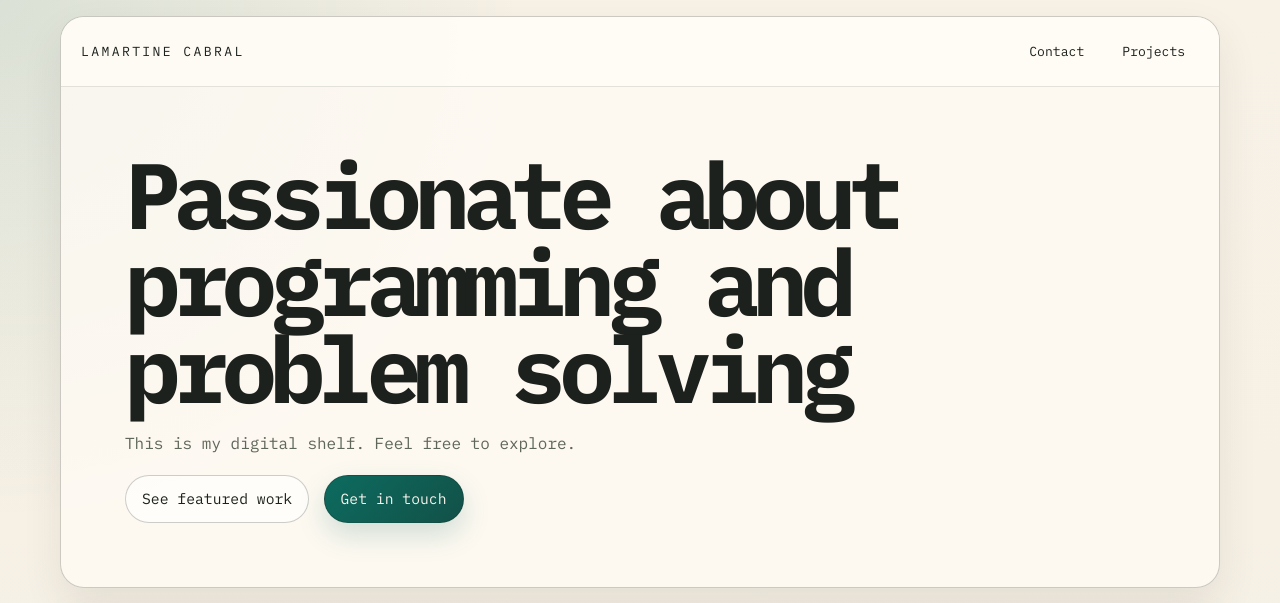
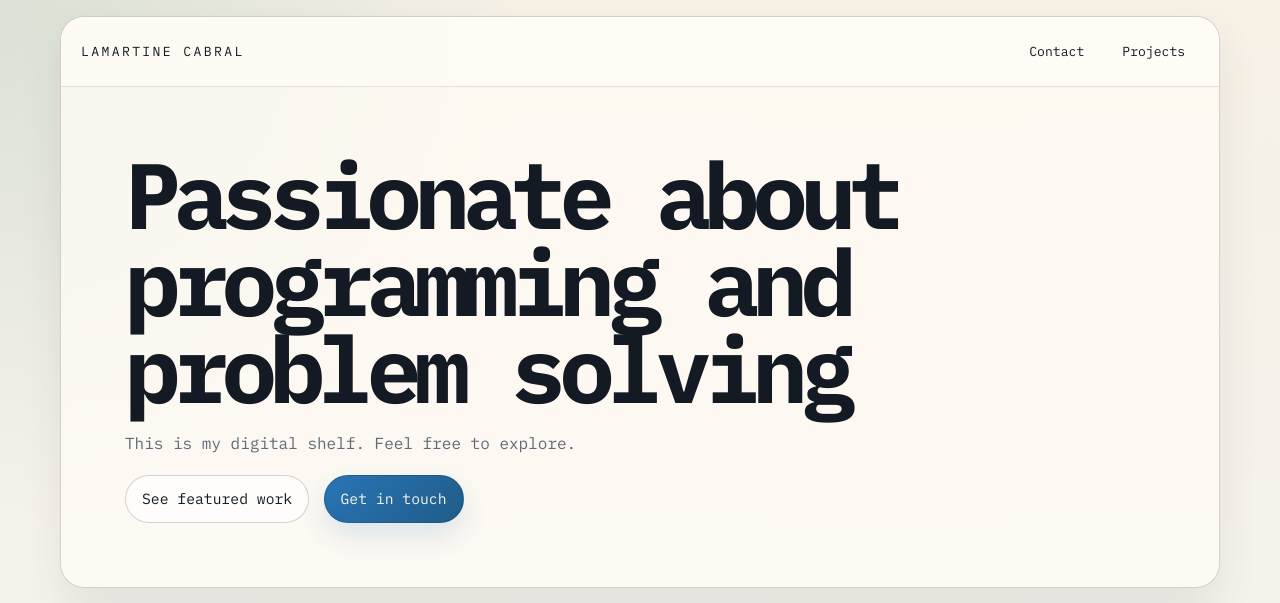
Before and after one commit to lamartinecabral/lamartinecabral.github.io, a plain HTML site: page docs/index.html in a window 1280 px wide. Shown: the top 603 px of the page. Drawn offline with Linux system fonts and the light colour scheme.

Commit message:
refactor: update color variables and button styles for improved aesthetics

```diff
--- a/docs/index.html
+++ b/docs/index.html
@@ -55,17 +55,17 @@
     </script>
     <style>
       :root {
-        --bg: #f4efe5;
-        --bg-strong: #ece4d5;
-        --surface: rgba(255, 252, 245, 0.84);
-        --surface-strong: rgba(255, 250, 242, 0.96);
-        --text: #1d211d;
-        --muted: #5f665a;
-        --border: rgba(29, 33, 29, 0.12);
-        --border-strong: rgba(29, 33, 29, 0.22);
-        --accent: #0d6b5f;
-        --accent-soft: rgba(13, 107, 95, 0.12);
-        --shadow: 0 24px 60px rgba(50, 44, 35, 0.16);
+        --bg: #f2f4f7;
+        --bg-strong: #e6eaef;
+        --surface: rgba(255, 255, 255, 0.88);
+        --surface-strong: rgba(255, 255, 255, 0.96);
+        --text: #131a23;
+        --muted: #5f6b7a;
+        --border: rgba(19, 27, 38, 0.12);
+        --border-strong: rgba(19, 27, 38, 0.18);
+        --accent: #2975b6;
+        --accent-soft: rgba(41, 117, 182, 0.14);
+        --shadow: 0 24px 60px rgba(27, 41, 60, 0.14);
         --max-width: 1160px;
         --radius: 28px;
       }
@@ -180,12 +180,12 @@
 
       .button {
         color: #f7f4ed;
-        background: linear-gradient(135deg, #0d6b5f 0%, #125148 100%);
-        box-shadow: 0 12px 28px rgba(13, 107, 95, 0.18);
+        background: linear-gradient(135deg, #2975b6 0%, #1f5c88 100%);
+        box-shadow: 0 12px 28px rgba(41, 117, 182, 0.16);
       }
 
       .button--ghost {
-        background: rgba(255, 255, 255, 0.6);
+        background: rgba(255, 255, 255, 0.64);
       }
 
       .button:hover,
```
